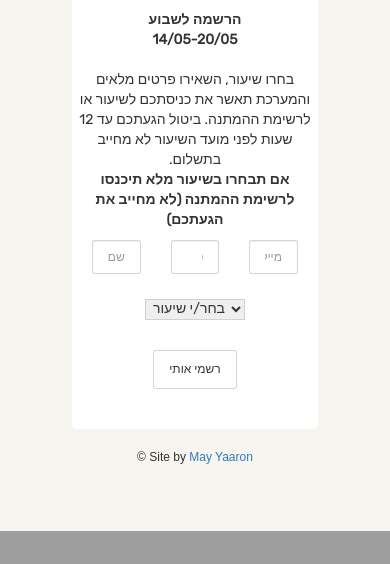
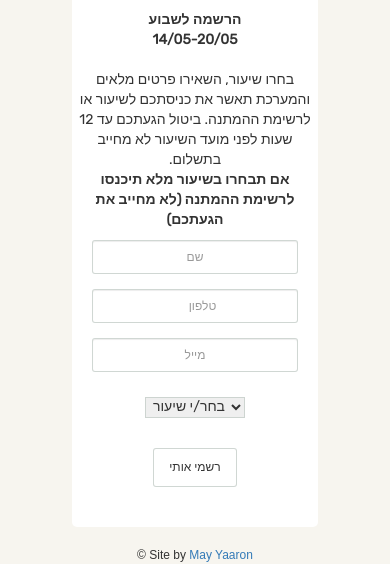
Before and after one commit to maykmayx/YogaRegApp, a Django app: a page that uses app/templates/week.html in a window 390 px wide. Shown: the part 313-877 px from the top of the page. Before the commit the page ends 844 px from the top, so only its background shows below. Run offline with Django 3.2, Linux system fonts and the light colour scheme; data comes from the database, SQL or seed files in the repository; lists and menus that the app fills with data are empty; some libraries are stand-ins or nearby versions.

Commit message:
input styling

```diff
--- a/app/static/app/style.css
+++ b/app/static/app/style.css
@@ -163,7 +163,6 @@ footer {
     font-family: sans-serif;
 }
 
-
 @media all and (max-width:800px)
 {
     #phone, #name, #email
--- a/app/templates/week.html
+++ b/app/templates/week.html
@@ -48,16 +48,16 @@
                         <div class="row" dir="rtl">
 {#                            <div class="nav navbar-nav">#}
 
-                            <div class="form-group col-xs-4">
+                            <div class="form-group col-xs-12 col-sm-4">
                                 <input id="name" class="form-control input-group-lg reg_name" type="text" name="name"
                                        placeholder="שם" required/>
                             </div>
-                            <div class="form-group col-xs-4">
+                            <div class="form-group col-xs-12 col-sm-4">
                                 <input id="phone" class="form-control input-group-lg reg_name" type="number" name="phone"
                                        placeholder="טלפון" required/>
                             </div>
 
-                            <div class="form-group col-xs-4">
+                            <div class="form-group col-xs-12 col-sm-4">
                                 <input id="email" class="form-control input-group-lg reg_name" type="email" name="email"
                                        placeholder="מייל" required/>
                             </div>
```
